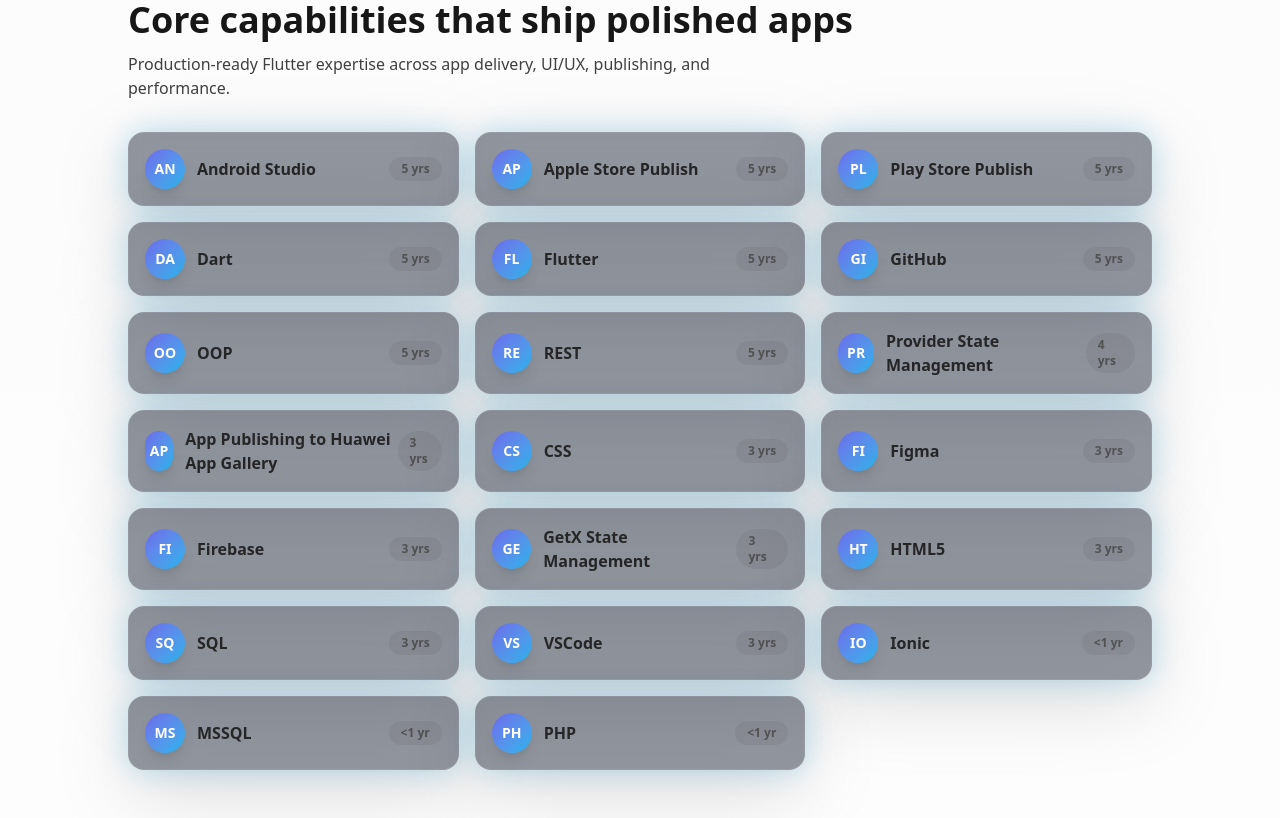
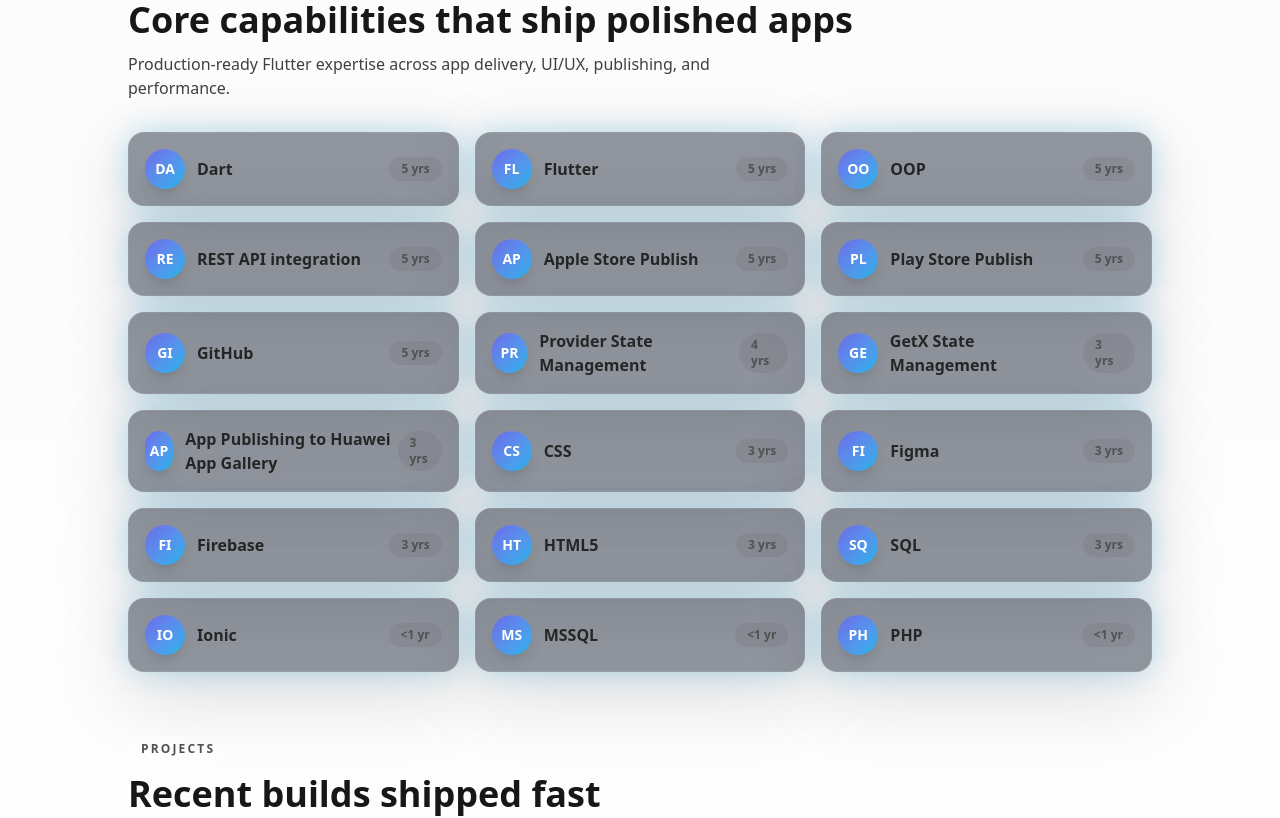
Before and after one commit to thetzawlatt77-cell/portfolio_landing, a Next.js app: page / in a window 1280 px wide. Shown: the part 1020-1838 px from the top of the page. Built offline with nearby package versions, Linux system fonts and the light colour scheme.

Commit message:
Update portfolio.ts

```diff
--- a/src/data/portfolio.ts
+++ b/src/data/portfolio.ts
@@ -14,23 +14,21 @@
 };
 
 export const skills: Skill[] = [
-  { name: "Android Studio", experience: "5 yrs" },
+  { name: "Dart", experience: "5 yrs" },
+  { name: "Flutter", experience: "5 yrs" },
+  { name: "OOP", experience: "5 yrs" },
+  { name: "REST API integration", experience: "5 yrs" },
   { name: "Apple Store Publish", experience: "5 yrs" },
   { name: "Play Store Publish", experience: "5 yrs" },
-  { name: "Dart", experience: "5 yrs" },
-  { name: "Flutter", experience: "5 yrs" },
   { name: "GitHub", experience: "5 yrs" },
-  { name: "OOP", experience: "5 yrs" },
-  { name: "REST", experience: "5 yrs" },
   { name: "Provider State Management", experience: "4 yrs" },
+  { name: "GetX State Management", experience: "3 yrs" },
   { name: "App Publishing to Huawei App Gallery", experience: "3 yrs" },
   { name: "CSS", experience: "3 yrs" },
   { name: "Figma", experience: "3 yrs" },
   { name: "Firebase", experience: "3 yrs" },
-  { name: "GetX State Management", experience: "3 yrs" },
   { name: "HTML5", experience: "3 yrs" },
   { name: "SQL", experience: "3 yrs" },
-  { name: "VSCode", experience: "3 yrs" },
   { name: "Ionic", experience: "<1 yr" },
   { name: "MSSQL", experience: "<1 yr" },
   { name: "PHP", experience: "<1 yr" },
@@ -42,7 +40,7 @@
     date: "Oct 2024",
     duration: "Built within 1 week",
     description: "Live score app with 4 language support and fast refresh UX.",
-    stack: ["Flutter", "REST", "Internationalization", "State Management"],
+    stack: ["Flutter", "REST API integration", "Internationalization", "State Management"],
     repo: "https://github.com/Erihmar1259/soccer_score",
     image: "/projects/soccer-score.svg",
   },
```
